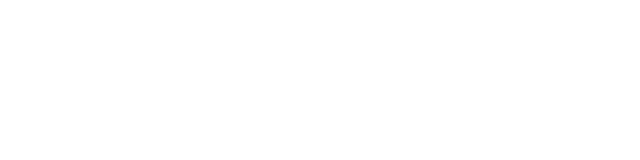
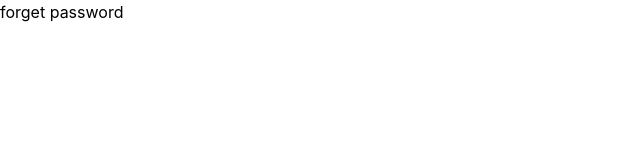
Before and after one commit to Danny4life/book-mania-ui, a React app: page /password-reset in a window 1280 px wide. Before the commit this address had no page. Shown: the top 160 px of the page, without its empty margins (0-640 px from the left). Built offline with nearby package versions, Linux system fonts and the light colour scheme; the HTML template or start-up script is replaced by a standard one.

Commit message:
create forget password page

```diff
--- a/src/App.jsx
+++ b/src/App.jsx
@@ -4,6 +4,7 @@ import Login from "./pages/login/Login"
 import { ToastContainer } from "react-toastify"
 import 'react-toastify/dist/ReactToastify.css';
 import Dashboard from "./pages/dashboard/Dashboard";
+import ForgetPassword from "./pages/change-password/ForgetPassword";
 
 
 
@@ -24,6 +25,7 @@ function App() {
         <Route index="/" element={<Signup />} />
         <Route exact path="/login" element={<Login />} />
         <Route exact path="/dashboard" element={<Dashboard />} />
+        <Route exact path="/password-reset" element={<ForgetPassword />} />
       </Routes>
       </BrowserRouter>
     </>
--- /dev/null
+++ b/src/pages/change-password/ForgetPassword.jsx
@@ -0,0 +1,9 @@
+const ForgetPassword = () => {
+    return (
+        <section>
+            forget password
+        </section>
+     );
+}
+
+export default ForgetPassword;
```
